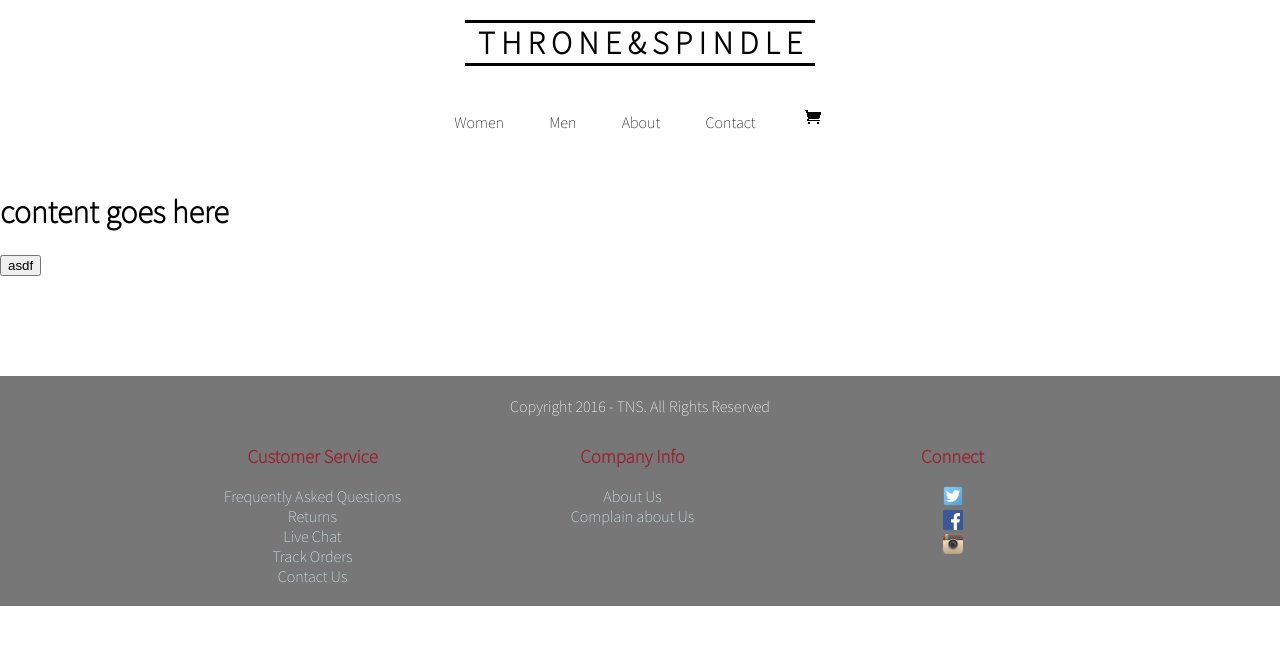
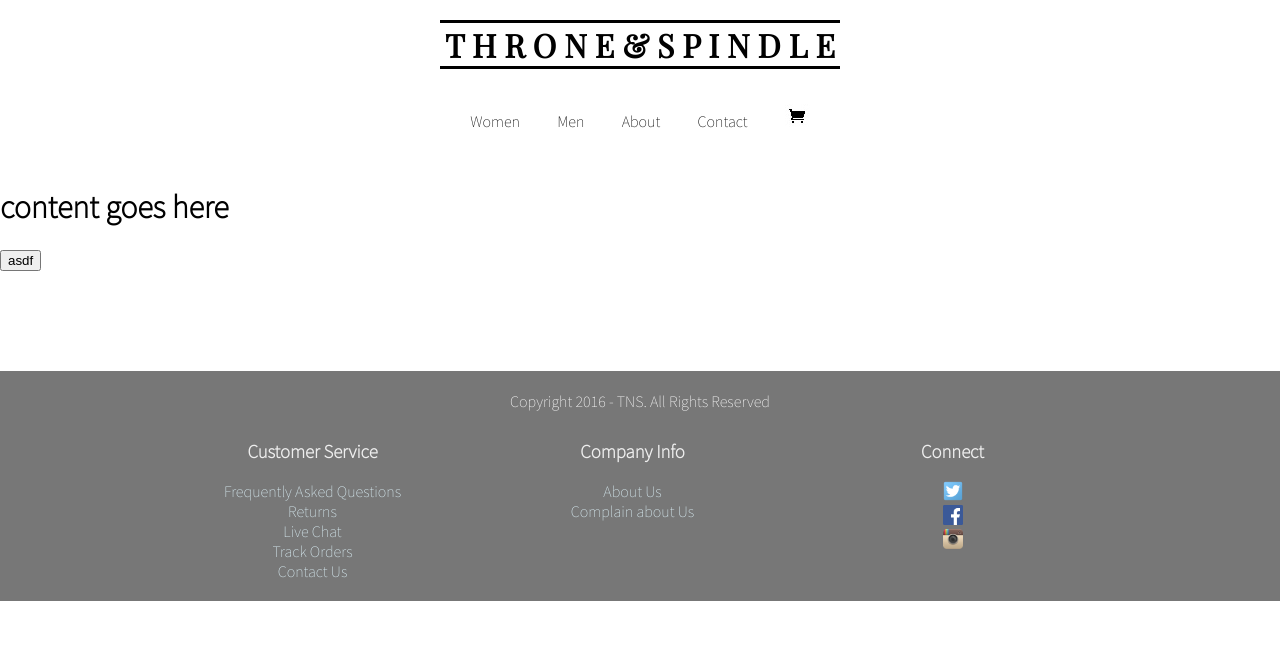
Before and after one commit to john-ko/HTML5Application, a PHP site: page /template.html in a window 1280 px wide. Shown: the top 645 px of the page. Run offline with PHP 8.4, Linux system fonts and the light colour scheme.

Commit message:
TS-10 wip

```diff
--- a/public_html/assets/css/style.css
+++ b/public_html/assets/css/style.css
@@ -49,7 +49,7 @@
 }
 
 .footer-header {
-	color: #992233;
+	color: #eee;
 }
 
 
@@ -116,7 +116,6 @@
 header {
 	background-color: white;
 	padding: 20px;
-	font-family: 'Playfair Display', serif;
 }
 
 nav.navigationBar{
@@ -144,7 +143,7 @@
 }
 
 li.navItem a{
-	border: 5px;
+	border: 1px;
 	color: #333;
 	border-style:solid;
 	border-color:white;
@@ -157,7 +156,7 @@
 }
 
 li.navItem a:hover {
-	border: 5px;
+	border: 1px;
 	color: #333;
 	border-style:solid;
 	border-left-color:white;
@@ -179,5 +178,6 @@
 	background: #ffffff;
 	margin:auto;
 	text-align:center;
-	width:350px;
+	width:400px;
+	font-family: 'Playfair Display', serif;
 }
--- a/public_html/template.html
+++ b/public_html/template.html
@@ -21,18 +21,13 @@
          * fires when body is loaded
          */
         function onLoad() {
-            console.log("loaded");
             // load templates
             templates();
 
             // load cart
-            //cart = Cart;
+            cart = Cart;
             // get cart from cookies
-
-            cart.asdf = function() {
-                console.log("adsf");
-            }
-            //cart.get();
+            cart.get();
         }
         </script>
 
--- a/public_html/templates/header.html
+++ b/public_html/templates/header.html
@@ -7,7 +7,7 @@
 				<li class="navItem"><a href="/men">Men</a></li>
 				<li class="navItem"><a href="/about">About</a></li>
 				<li class="navItem"><a href="/contact">Contact</a></li>
-				<li class="navItem" id="cartimage"><a href="/cart"><img src = "thecarticon.jpg" alt="cart icon" /></a></li>
+				<li class="navItem" id="cartimage"><a href="/cart"><img src = "/assets/images/thecarticon.jpg" alt="cart icon" /></a></li>
 			</ul>
 		</nav>
 	</div>
```
